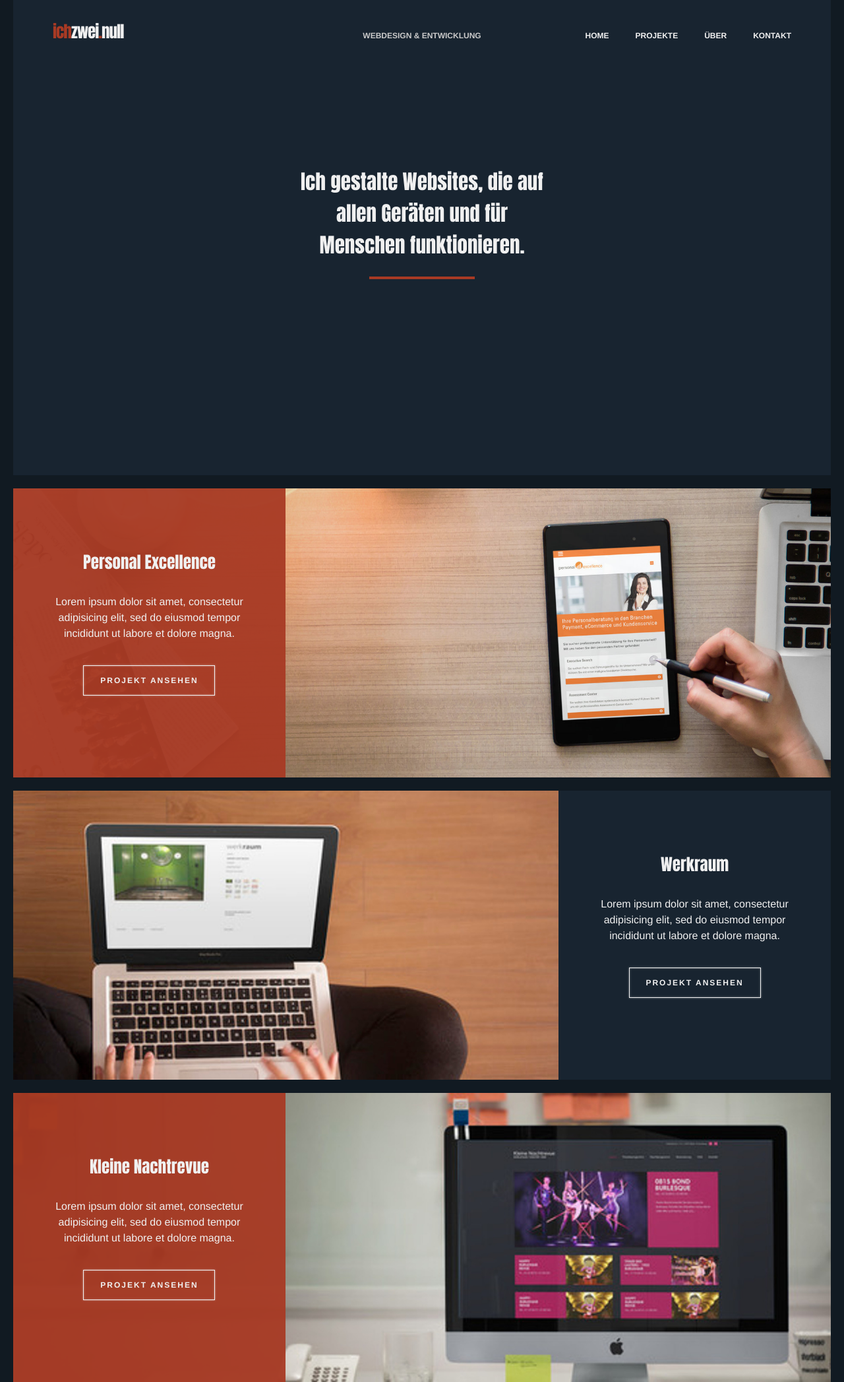
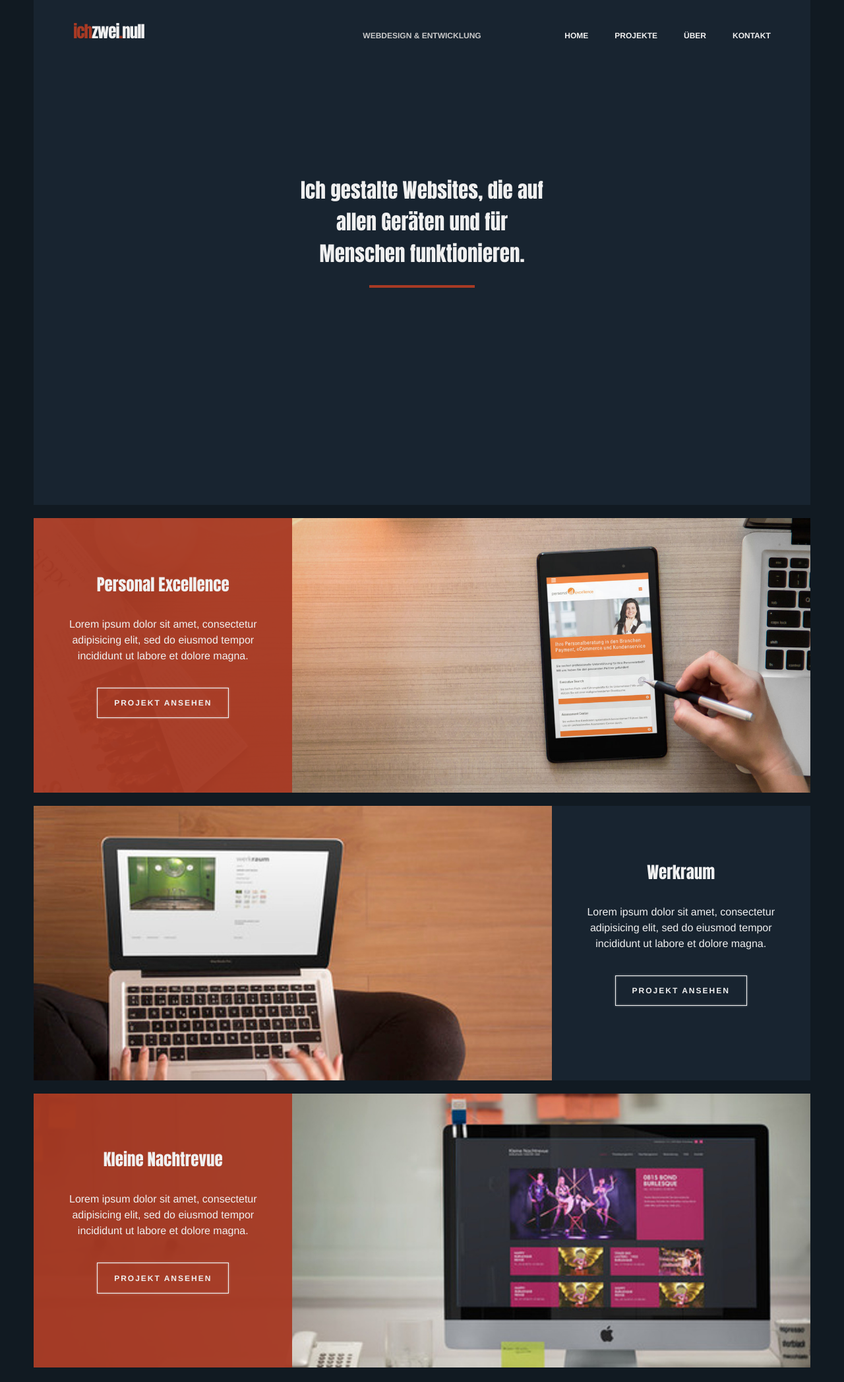
Before and after one commit to rschach/ichzweinull, a Jekyll site: the page built from index.html, in a window 1280 px wide. Shown: the whole page at 66% size. Built offline with Jekyll 4.4.1, drawn with Linux system fonts in a browser that asks for light colours; nearby versions of some CDN libraries; some web fonts are replaced; after the commit the page ends 2072 px from its top, so only the background shows below that.

Commit message:
Section vars and widths

```diff
--- a/_sass/1-base/_vars.sass
+++ b/_sass/1-base/_vars.sass
@@ -27,4 +27,7 @@
 
 
 // Container
-$container-max-width: 1500px
+$container-initial-width: 100%
+$container-medium-width: calc(100% - 40px)
+$container-large-width: 92%
+$container-max-width: 1460px
--- a/_sass/3-layout/_home.sass
+++ b/_sass/3-layout/_home.sass
@@ -10,7 +10,7 @@
     margin: 10vh auto 0
 
     +media($nav-collapse)
-      margin-top: 22.5vh
+      margin-top: 24vh
 
     p
       text-align: center
--- a/css/main.css
+++ b/css/main.css
@@ -246,18 +246,18 @@
     -webkit-transform: translateX(-50%);
         -ms-transform: translateX(-50%);
             transform: translateX(-50%);
-    max-width: calc(100% - 4px); }
+    max-width: 100%; }
     .main-header.fixed .logo h2 {
       font-size: 1.25em; }
-    @media screen and (min-width: 600px) {
-      .main-header.fixed {
-        max-width: calc(100% - 20px); } }
     @media screen and (min-width: 700px) {
       .main-header.fixed {
         max-width: calc(100% - 40px); } }
-    @media screen and (min-width: 1500px) {
+    @media screen and (min-width: 1200px) {
       .main-header.fixed {
-        max-width: calc(1500px - 40px); } }
+        max-width: 92%; } }
+    @media screen and (min-width: 1600px) {
+      .main-header.fixed {
+        max-width: 1460px; } }
 
 .logo, .tagline, .menu-toggle {
   -webkit-flex-basis: 33.33%;
@@ -412,21 +412,24 @@
     box-shadow: inset 0 0 0 rgba(240, 240, 240, 0.4), 0 0 0.5em rgba(240, 240, 240, 0.4); }
 
 div.sections {
-  padding: 2px;
+  padding: 0;
   margin: 0 auto;
-  max-width: 1500px; }
-  @media screen and (min-width: 600px) {
-    div.sections {
-      padding: 0 10px; } }
+  max-width: 100%; }
   @media screen and (min-width: 700px) {
     div.sections {
-      padding: 0 20px; } }
+      max-width: calc(100% - 40px); } }
+  @media screen and (min-width: 1200px) {
+    div.sections {
+      max-width: 92%; } }
+  @media screen and (min-width: 1600px) {
+    div.sections {
+      max-width: 1460px; } }
 
 section {
   min-height: 72.5vh; }
   @media screen and (min-width: 1000px) {
     section {
-      min-height: 80vh; } }
+      min-height: 85vh; } }
   @media screen and (min-width: 1600px) {
     section {
       min-height: 75vh; } }
@@ -448,7 +451,7 @@
     margin: 10vh auto 0; }
     @media screen and (min-width: 1000px) {
       .home .container {
-        margin-top: 22.5vh; } }
+        margin-top: 24vh; } }
     .home .container p {
       text-align: center; }
 
```
Also changed, not shown: _sass/2-modules/_header.sass (+7 -7 lines), _sass/3-layout/_sections.sass (+10 -7 lines).
